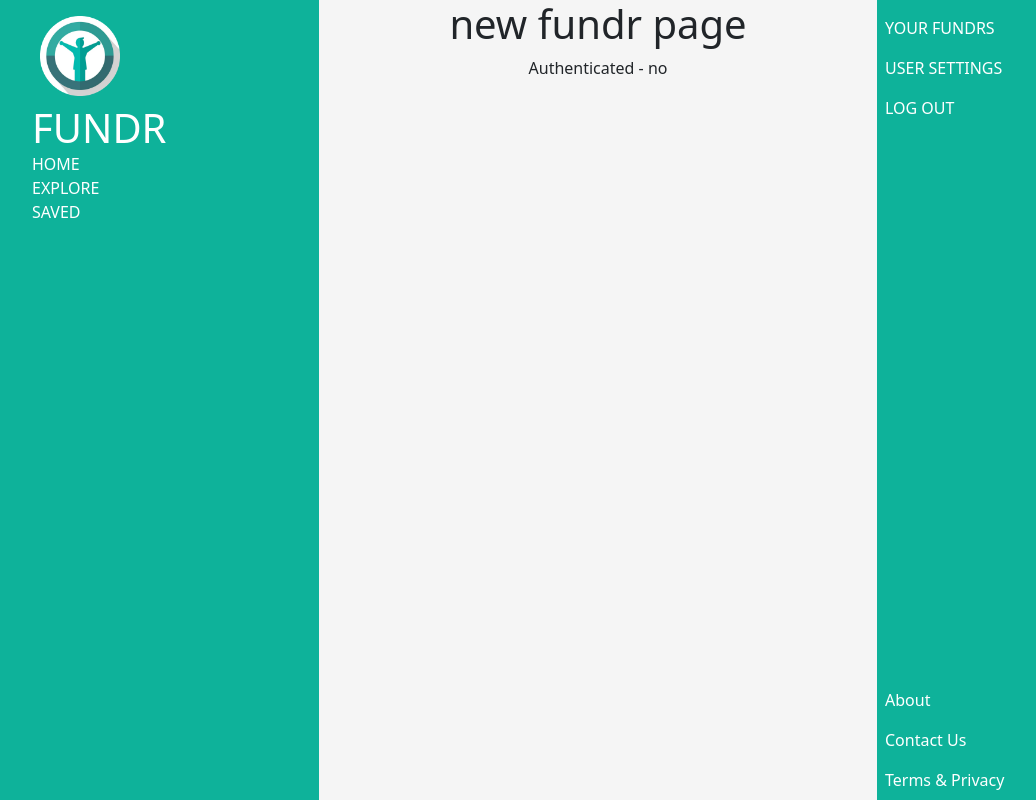
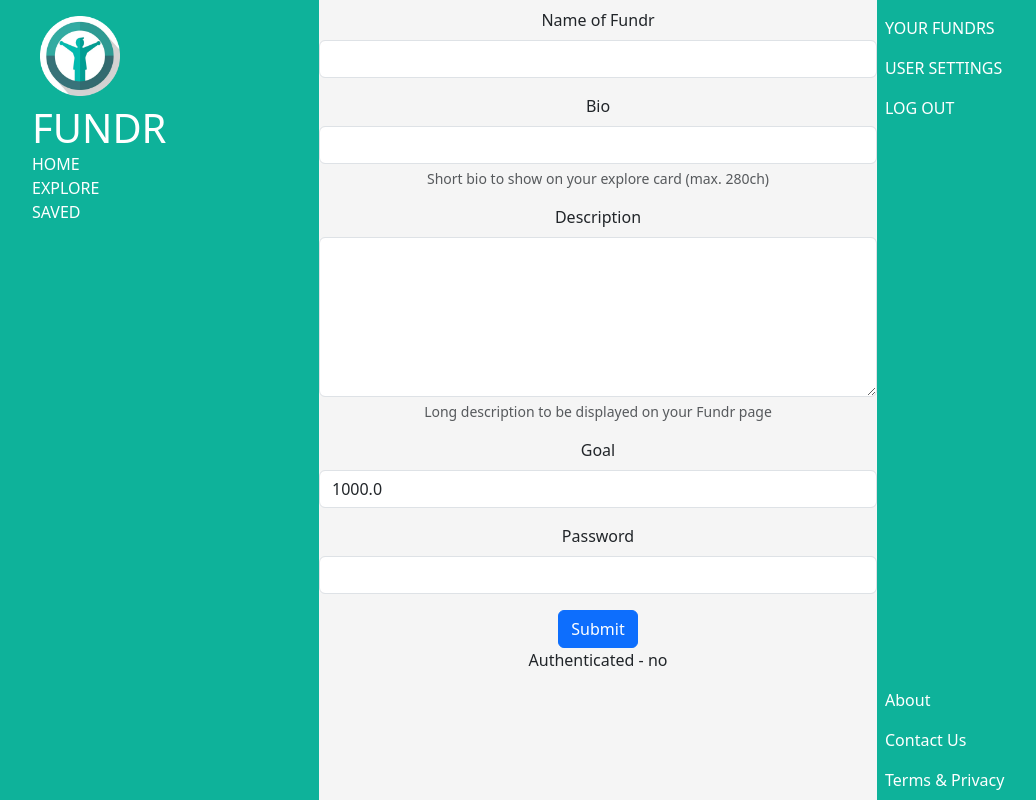
Before and after one commit to Turq-uoise/Fundr, a Django app: page /your_fundrs/new_fundr in a window 1280 px wide. Shown: the whole page, without its empty margins (34-1070 px from the left). Run offline with Django 4.2, Linux system fonts and the light colour scheme.

Commit message:
adds index page for all "your fundrs"

```diff
--- a/fundr/main_app/models.py
+++ b/fundr/main_app/models.py
@@ -51,8 +51,6 @@ class Fundraiser(models.Model):
     def __str__(self):
         return self.name
 
-    def get_absoloute_url(self):
-        return reverse('fundraiser_detail', kwargs={'pk': self.id})
 
 
 class Post(models.Model):
--- a/fundr/main_app/static/css/style.css
+++ b/fundr/main_app/static/css/style.css
@@ -87,3 +87,26 @@ html, body {
   background-color: white;
   transform: translateX(-50%) translateY(-50%);
 }
+
+.description{
+  height: 20vmin;
+}
+
+.container-content{
+  overflow-y: scroll
+}
+.mb-n0{
+  margin-bottom: -120%;
+}
+.m-firstcard{
+  margin-top: 50%;
+}
+
+@media only screen and (max-width: 600px){
+  .mb-n0{
+    margin-bottom: -50%;
+  }
+  .m-firstcard{
+    margin-top: 75%;
+  }
+}
--- a/fundr/main_app/templates/base-desktop.html
+++ b/fundr/main_app/templates/base-desktop.html
@@ -24,7 +24,7 @@
       </div>
 
 
-      <div class="col-md-6 light-grey">
+      <div class="col-md-6 light-grey container-content">
         {% block content %}
         {% endblock %}
       </div>
--- /dev/null
+++ b/fundr/main_app/templates/main_app/fundraiser_form.html
@@ -0,0 +1,39 @@
+{% extends template %}
+{% block content %}
+
+<h1></h1>
+<form action="" method="post">
+  {% csrf_token %}
+  <div class="mb-3">
+    <label for="id_name" class="form-label">Name of Fundr</label>
+    <input type="text" name="name" maxlength="100" required class="form-control" id="id_name" aria-describedby="emailHelp">
+  </div>
+  <div class="mb-3">
+    <label for="id_bio" class="form-label">Bio</label>
+    <input type="text" maxlength="280" name="bio" required class="form-control" id="id_bio">
+    <div id="emailHelp" class="form-text">Short bio to show on your explore card (max. 280ch)</div>
+  </div>
+  <div class="mb-3">
+    <label for="id_description" class="form-label">Description</label>
+    <textarea type="text" maxlength="1000" name="description" required class="form-control description" id="id_description"></textarea>
+    <div id="emailHelp" class="form-text">Long description to be displayed on your Fundr page</div>
+  </div>
+  <div class="mb-3">
+    <label for="id_goal" class="form-label">Goal</label>
+    <input type="number" name="goal" value="1000.0" max="100000.0" required class="form-control" id="id_goal">
+  </div>
+  <div class="mb-3">
+    <label for="id_location" class="form-label">Password</label>
+    <input type="text" maxlength="7" name="location" class="form-control" required id="id_location">
+  </div>
+  <button type="submit" class="btn btn-primary">Submit</button>
+</form>
+
+
+{% if user.is_authenticated %}
+    <p>Authenticated - yes</p>
+{% else %}
+    <p>Authenticated - no</p>
+{% endif %}
+
+{% endblock %}
--- a/fundr/main_app/templates/your_fundrs/new_fundr.html
+++ b/fundr/main_app/templates/your_fundrs/new_fundr.html
@@ -2,7 +2,15 @@
 {% block content %}
 
 <h1>new fundr page</h1>
-{{ fundr_form.as_p}}
+<form action="" method="post">
+  <!-- Django requires the following for security purposes -->
+  {% csrf_token %}
+  <table>
+    <!-- Render the inputs inside of <tr>s & <td>s -->
+    {{ form.as_table }}
+  </table>
+  <input type="submit" value="Submit!" class="btn">
+</form>
 
 
 {% if user.is_authenticated %}
--- a/fundr/main_app/urls.py
+++ b/fundr/main_app/urls.py
@@ -9,7 +9,7 @@ urlpatterns = [
   path('detail/', views.detail, name='detail'),
   path('accounts/signup/', views.signup, name='signup'),
   path('your_fundrs/', views.your_fundrs, name='your_fundrs'),
-  path('your_fundrs/new_fundr', views.new_fundr, name='new_fundr'),
+  path('your_fundrs/new_fundr', views.FundrCreate.as_view(), name='new_fundr'),
 
 
 ]
--- a/fundr/main_app/views.py
+++ b/fundr/main_app/views.py
@@ -3,6 +3,8 @@ from django.shortcuts import render, redirect
 from django.views.generic import ListView, DetailView
 from django.contrib.auth import login as login_process
 from django.contrib.auth.forms import UserCreationForm
+from django.views.generic.edit import CreateView, UpdateView, DeleteView
+from .forms import *
 
 
 from .forms import ProfileForm, FundrForm
@@ -81,14 +83,40 @@ def your_fundrs(request):
      template = 'base.html'
   else:
      template = 'base-desktop.html'
+  fundrs = Fundraiser.objects.filter(owner_id=request.user.id)
+  print(type(fundrs))
+  return render(request, 'your_fundrs/your_fundrs.html', { 'template' : template, 'fundrs': fundrs })
 
-  return render(request, 'your_fundrs/your_fundrs.html', { 'template' : template, })
 
-def new_fundr(request):
-  mobile = is_mobile(request)
-  if mobile:
-     template = 'base.html'
-  else:
-     template = 'base-desktop.html'
 
-  return render(request, 'your_fundrs/new_fundr.html', { 'template' : template, })
+class FundrCreate(CreateView):
+
+  model = Fundraiser
+  form_class= FundrForm
+  success_url = '/your_fundrs'
+
+  def get(self, request, *args, **kwargs):
+      # Access the request object here
+      # You can perform any necessary operations with the request
+      self.request = request
+      # Call the parent class's get() method to handle form-related logic
+      return super().get(request, *args, **kwargs)
+
+  def get_context_data(self, **kwargs):
+      context = super().get_context_data(**kwargs)
+      mobile = is_mobile(self.request)
+      if mobile:
+          template = 'base.html'
+      else:
+          template = 'base-desktop.html'
+      context['template'] = template
+      # Access the request object through self.request here
+      # You can add additional context variables based on the request
+
+      return context
+
+  def form_valid(self, form):
+      # Access the user and add it to the model entry
+      print(self.request.user.profile)
+      form.instance.owner = self.request.user.profile
+      return super().form_valid(form)
```
Also changed, not shown: fundr/main_app/templates/main_app/test.html (added, +25 -0 lines), fundr/main_app/templates/your_fundrs/your_fundrs.html (+48 -3 lines).
